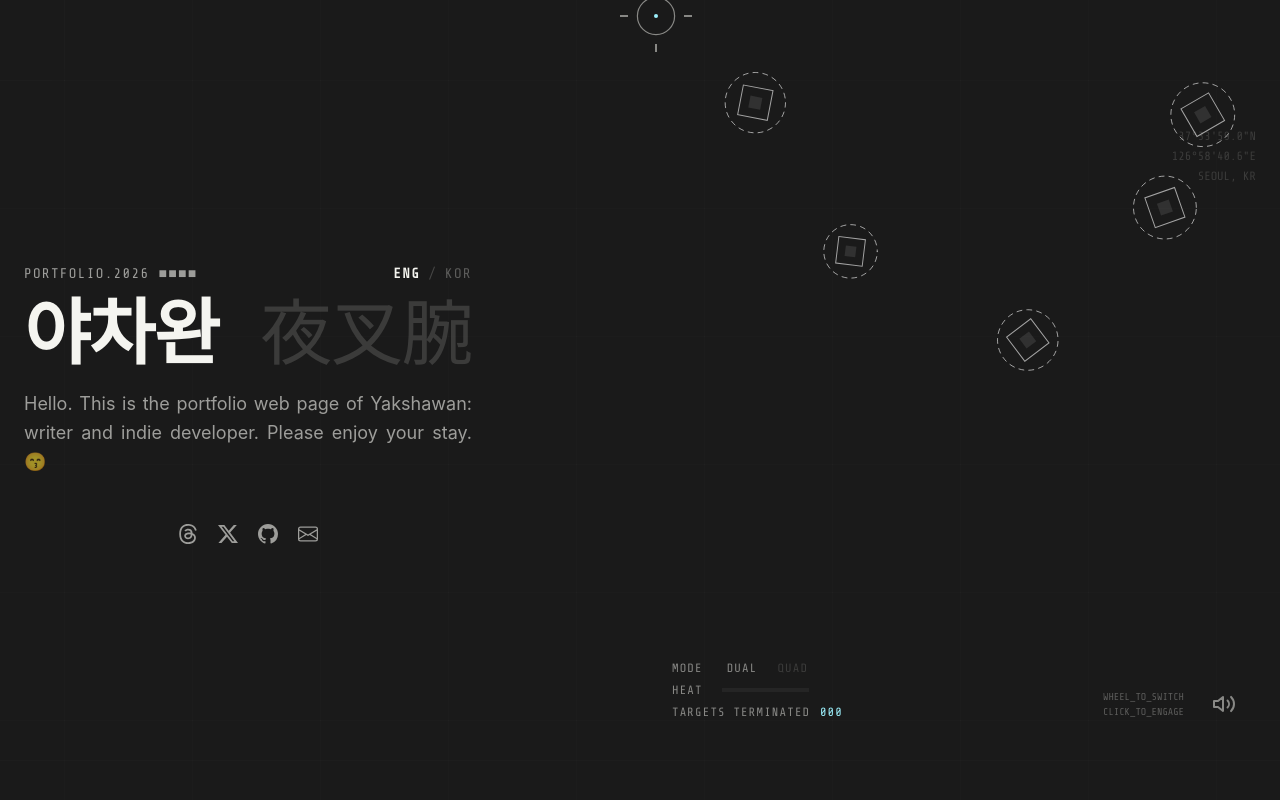
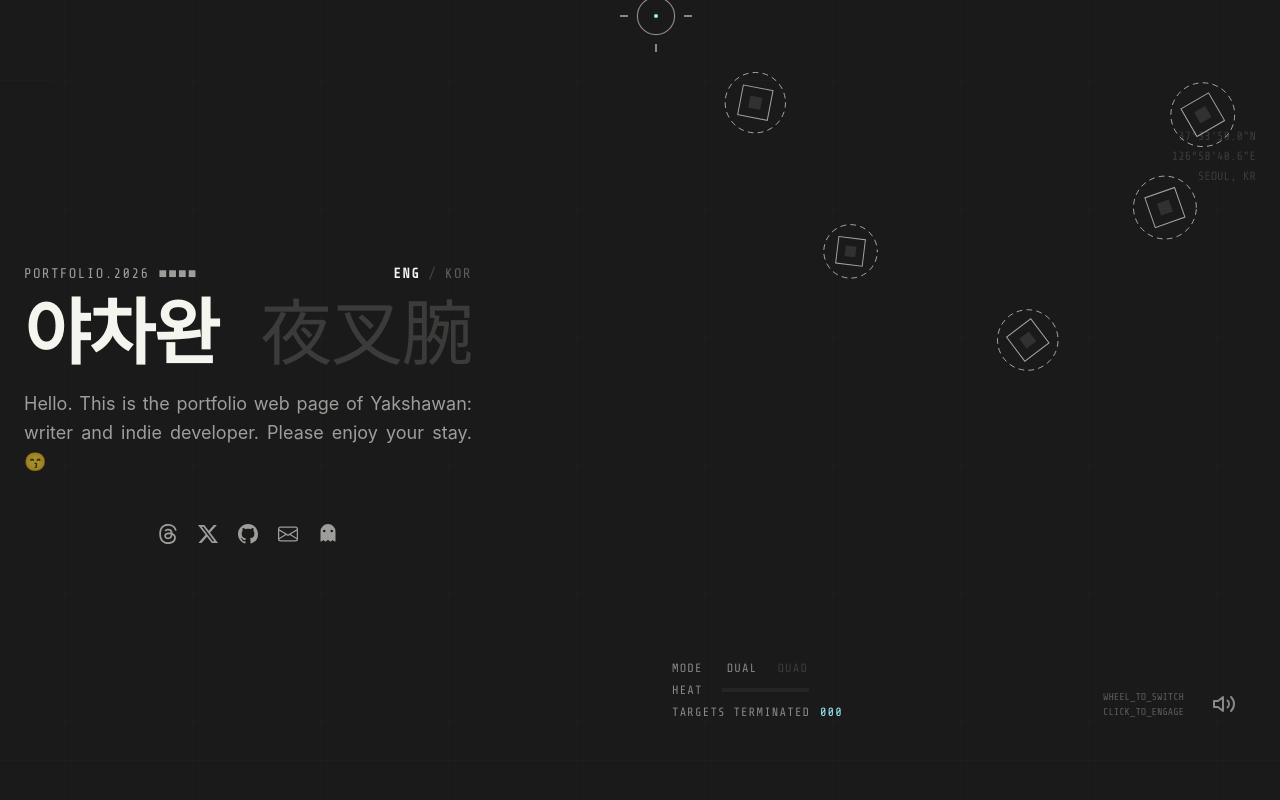
Before and after one commit to heavyrain39/portfolio, a Next.js app: page /portfolio/ in a window 1280 px wide. Shown: the top 800 px of the page. Built offline with nearby package versions, Linux system fonts and the light colour scheme; a web font is replaced by a local one.

Commit message:
feat: add 404 page link with ghost icon to hero section

```diff
--- /dev/null
+++ b/app/404/page.tsx
@@ -0,0 +1,5 @@
+import NotFoundCockpit from '@/components/ui/not-found/NotFoundCockpit';
+
+export default function NotFoundPage() {
+    return <NotFoundCockpit />;
+}
--- a/components/sections/Hero.tsx
+++ b/components/sections/Hero.tsx
@@ -1,6 +1,7 @@
 "use client";
 
 import { motion } from "framer-motion";
+import Link from "next/link";
 import { heroContent } from "@/data/content";
 import MiniGame from "@/components/ui/MiniGame";
 import { useLanguage } from "@/context/LanguageContext";
@@ -32,6 +33,12 @@ const Github = ({ size = 20 }: { size?: number }) => (
 const Mail = ({ size = 20 }: { size?: number }) => (
     <svg width={size} height={size} viewBox="0 0 16 16" fill="currentColor">
         <path d="M0 4a2 2 0 0 1 2-2h12a2 2 0 0 1 2 2v8a2 2 0 0 1-2 2H2a2 2 0 0 1-2-2zm2-1a1 1 0 0 0-1 1v.217l7 4.2 7-4.2V4a1 1 0 0 0-1-1zm13 2.383-4.708 2.825L15 11.105zm-.034 6.876-5.64-3.471L8 9.583l-1.326-.795-5.64 3.47A1 1 0 0 0 2 13h12a1 1 0 0 0 .966-.741M1 11.105l4.708-2.897L1 5.383z" />
+    </svg>
+);
+
+const Ghost = ({ size = 20 }: { size?: number }) => (
+    <svg width={size} height={size} viewBox="0 0 16 16" fill="currentColor">
+        <path d="M8 0a6 6 0 0 0-6 6v7.5a.5.5 0 0 0 .8.4l1.45-1.087 1.45 1.087a.5.5 0 0 0 .6 0L8 12.625l1.7 1.275a.5.5 0 0 0 .6 0l1.45-1.087 1.45 1.087a.5.5 0 0 0 .8-.4V6a6 6 0 0 0-6-6M6 5.5a1 1 0 1 1-2 0 1 1 0 0 1 2 0m6 0a1 1 0 1 1-2 0 1 1 0 0 1 2 0" />
     </svg>
 );
 
@@ -99,6 +106,9 @@ export default function Hero() {
                     <a href={heroContent.socials.email} className="opacity-60 hover:opacity-100 transition-opacity" aria-label="Email">
                         <Mail size={20} />
                     </a>
+                    <Link href="/404/" className="opacity-60 hover:opacity-100 transition-opacity" aria-label="404 Page">
+                        <Ghost size={20} />
+                    </Link>
                 </div>
             </motion.div>
 
```
